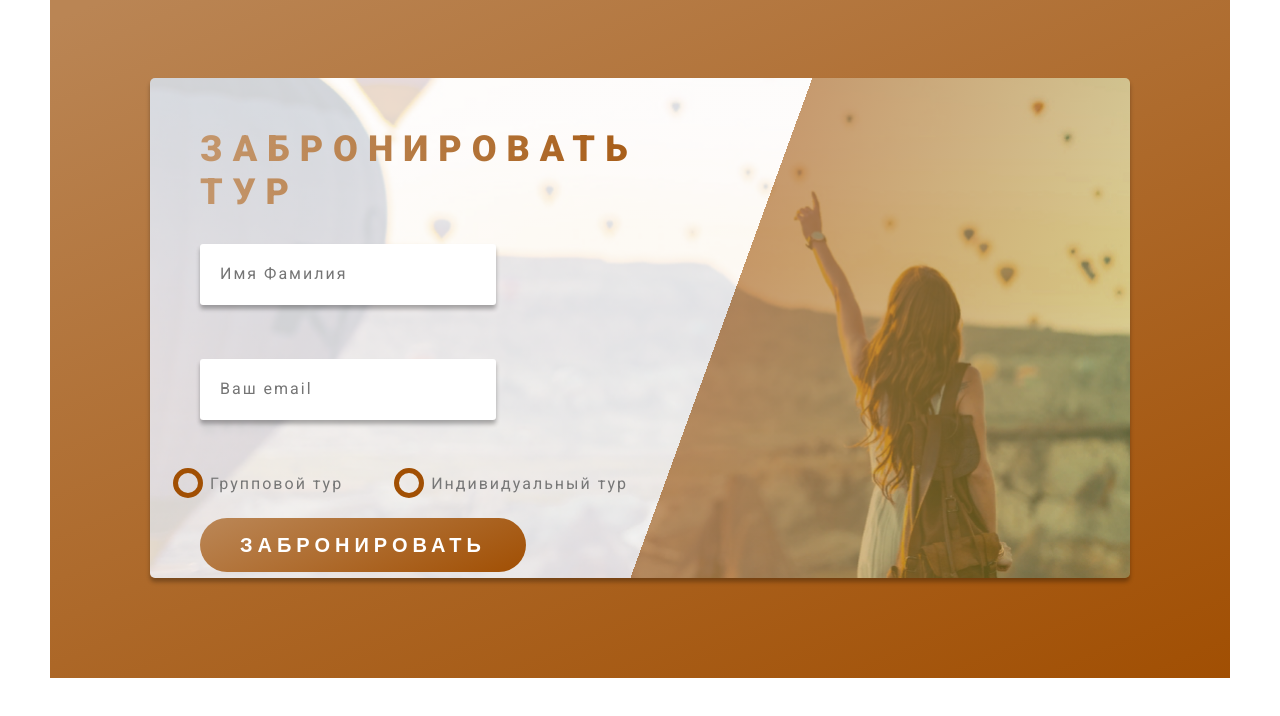
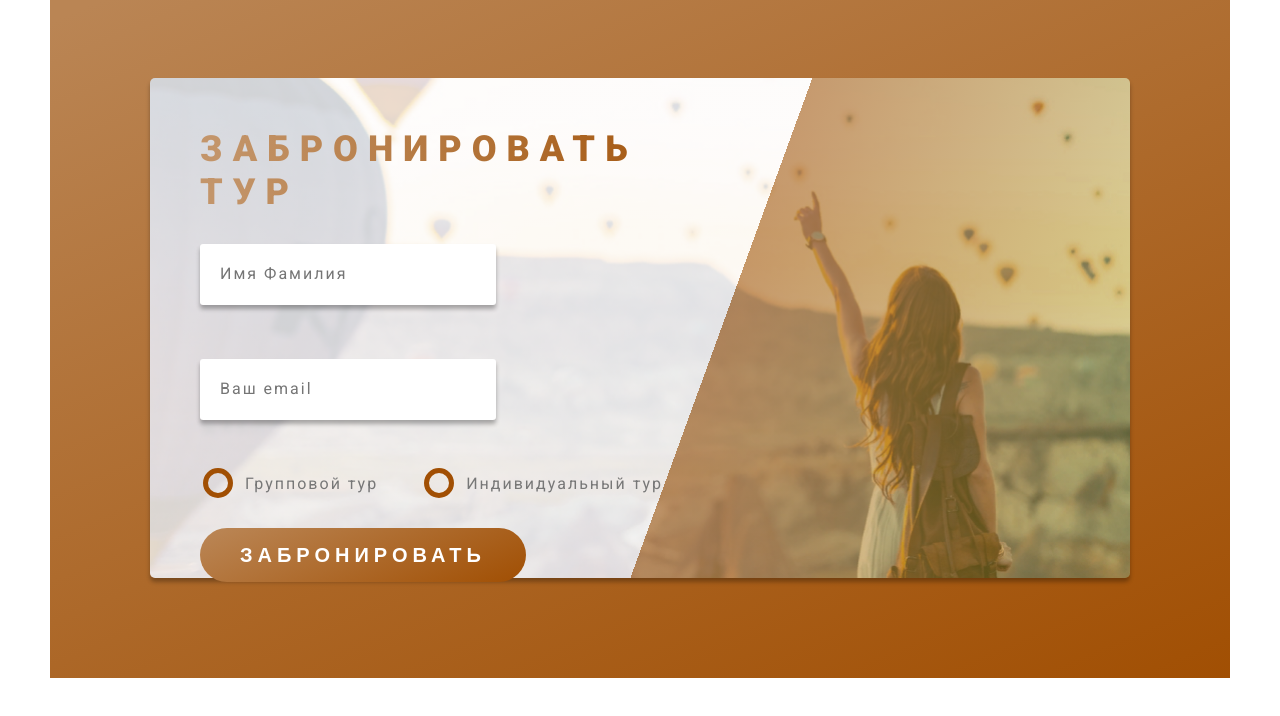
Before and after one commit to TatianaYakushonok/balloon_trips, a plain HTML site: page balloon/index.html in a window 1280 px wide. Shown: the part 4408-5124 px from the top of the page. Drawn offline with Linux system fonts and the light colour scheme; files whose address does not match are found by name.

Commit message:
fix: fix button in sectin contacts (Sat, 13 Aug 2022 12:10:15 +0700)

```diff
--- a/balloon/index.html
+++ b/balloon/index.html
@@ -243,7 +243,7 @@
                                     </div>
                                 </div>
                                 <div class="form__group">
-                                    <button class="btn btn_gr">Забронировать</button>
+                                    <button class="btn_gr">Забронировать</button>
                                 </div>
                             </form>
                         </div>
--- a/balloon/sass/components/_button.sass
+++ b/balloon/sass/components/_button.sass
@@ -11,8 +11,46 @@
     transition: all .5s ease
     border: none
     &_gr
+        position: relative
+        @include style-link($color-gray)
+        padding: 1.5rem 4rem
+        font-weight: 600
+        font-size: 2rem
+        line-height: 2.4rem
+        letter-spacing: .5rem
+        border-radius: 5rem
+        transition: all .5s ease
+        border: none
         color: $color-white
         background: linear-gradient(156.85deg, $brown-color-light 3.65%, $brown-color-darck 100%)
+        &:hover
+            transform: translateY(-4px)
+            box-shadow: $box-shadow
+            cursor: pointer
+            &::after
+                opacity: 0
+                transform: scaleX(1.5) scaleY(1.7)
+        &:link, &:visited
+            @include style-link($color-gray)
+            padding: 1.5rem 4rem
+            font-weight: 600
+            font-size: 2rem
+            line-height: 2.4rem
+            letter-spacing: .5rem
+            border-radius: 5rem
+            background: linear-gradient(156.85deg, $brown-color-light 3.65%, $brown-color-darck 100%)
+        &::after
+            position: absolute
+            top: 0
+            left: 0
+            content: ''
+            width: 100%
+            height: 100%
+            border-radius: 5rem
+            background: linear-gradient(156.85deg, $brown-color-light 3.65%, $brown-color-darck 100%)
+            display: inline-block
+            z-index: -1
+            transition: all .4s ease
     &:hover
         transform: translateY(-4px)
         box-shadow: $box-shadow
--- a/balloon/sass/components/_contact-form.sass
+++ b/balloon/sass/components/_contact-form.sass
@@ -9,6 +9,8 @@
     padding: 5rem 0 5rem 5rem
     &__group:not(:last-child)
         margin-bottom: 2.5rem
+    &__group:nth-child(4)
+        margin-bottom: 3.5rem
 
     &__input
         width: 55%
@@ -53,8 +55,9 @@
 
     &__label--radio
         position: relative
+        left: 3rem
         cursor: pointer
-        padding-left: 1rem
+        padding-left: 1.5rem
 
     &__button--radio
         position: absolute
```
Also changed, not shown: balloon/css/style.css, 1 other file.
